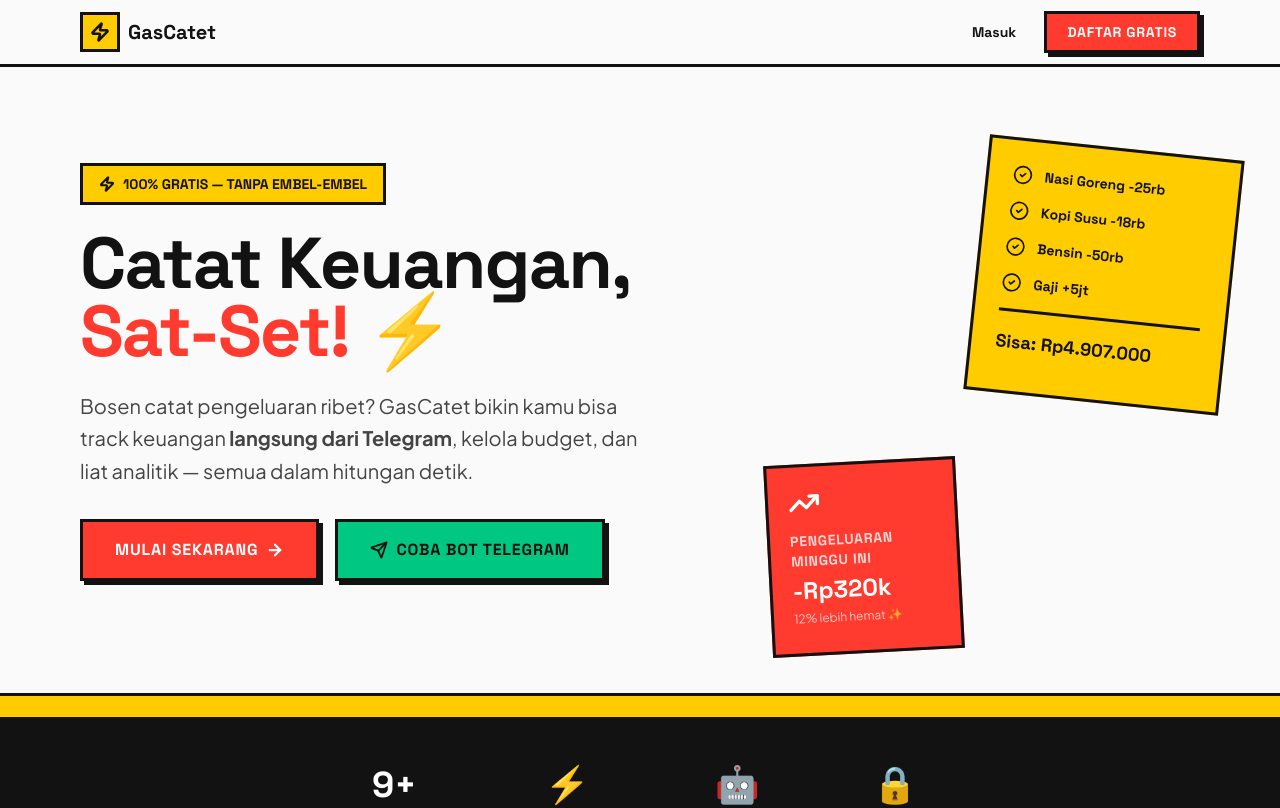
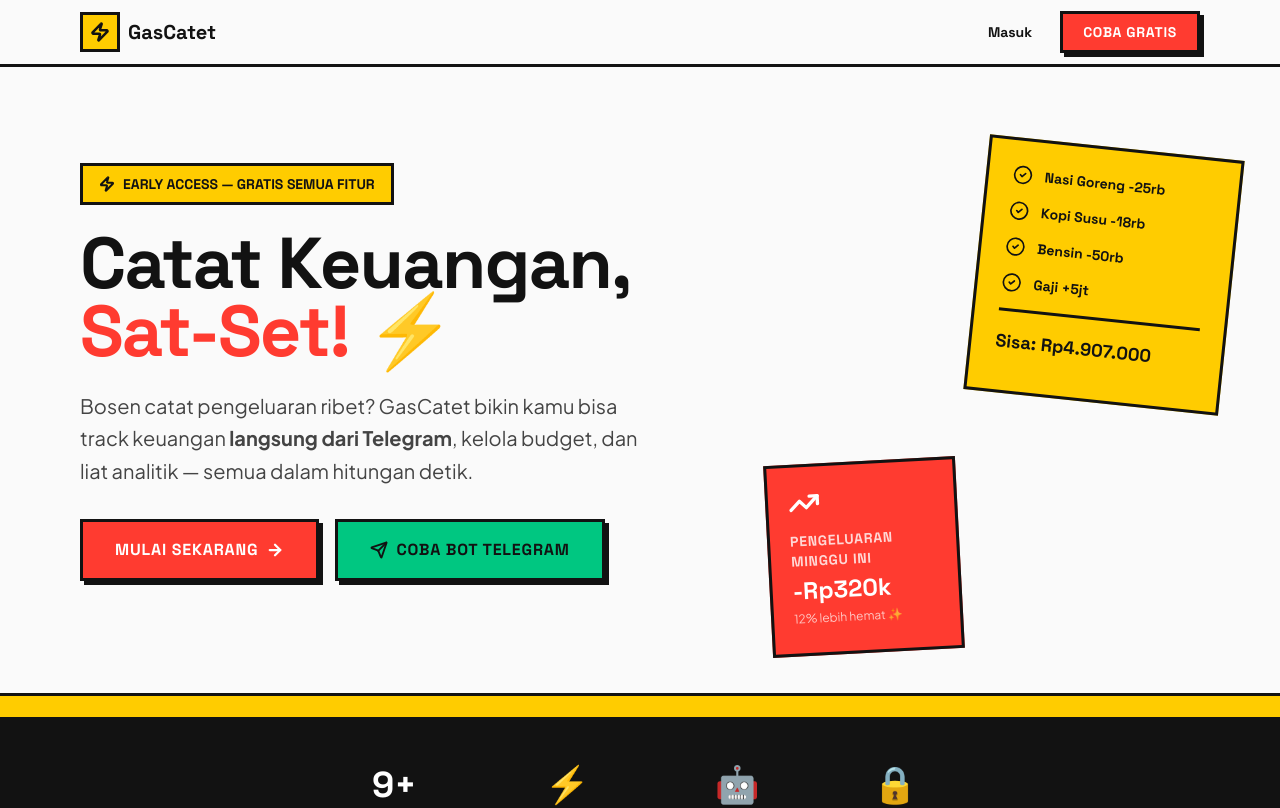
Before and after one commit to armandawahyuu/gas-catet, a Next.js app in the folder web/: page / in a window 1280 px wide. Shown: the top 808 px of the page. Built offline with nearby package versions, Linux system fonts and the light colour scheme; no server answers.

Commit message:
copy: update landing page to early access framing

```diff
--- a/web/src/app/page.tsx
+++ b/web/src/app/page.tsx
@@ -170,7 +170,7 @@
               className="neo-btn px-5 py-2 text-sm text-white"
               style={{ background: "#FF3B30" }}
             >
-              Daftar Gratis
+              Coba Gratis
             </Link>
           </div>
         </div>
@@ -185,7 +185,7 @@
               style={{ background: "#FFCC00" }}
             >
               <Zap size={16} strokeWidth={3} />
-              100% GRATIS — TANPA EMBEL-EMBEL
+              EARLY ACCESS — GRATIS SEMUA FITUR
             </div>
 
             <h1 className="font-heading text-5xl md:text-7xl font-black leading-[0.95] tracking-tight mb-6">
@@ -451,8 +451,8 @@
               {
                 icon: Star,
                 color: "#FFCC00",
-                title: "Gratis Selamanya",
-                desc: "Semua fitur gratis. Gak ada premium, gak ada batas. Serius.",
+                title: "Gratis Saat Ini",
+                desc: "Lagi masa early access — semua fitur bisa kamu pake gratis. Buruan cobain!",
               },
               {
                 icon: TrendingUp,
@@ -498,7 +498,7 @@
               className="neo-btn px-10 py-4 text-base inline-flex items-center justify-center gap-2"
               style={{ background: "#FFCC00", color: "#121212" }}
             >
-              Daftar Gratis Sekarang
+              Cobain Gratis Sekarang
               <ArrowRight size={18} strokeWidth={3} />
             </Link>
             <Link
@@ -509,6 +509,7 @@
               Udah Punya Akun? Masuk
             </Link>
           </div>
+          <p className="text-sm mt-6 opacity-70">🚀 Masa early access — semua fitur gratis, feedback kamu sangat berarti!</p>
         </div>
       </section>
 
```
